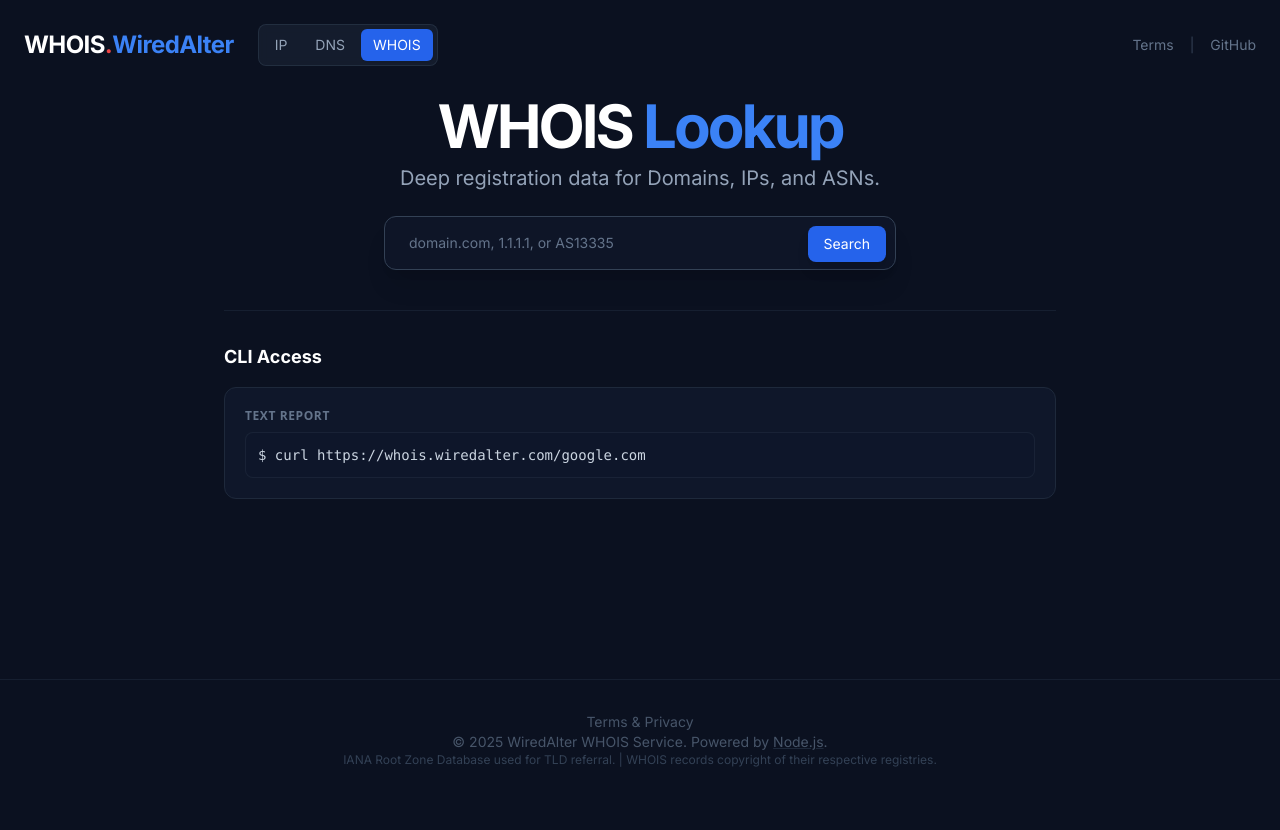
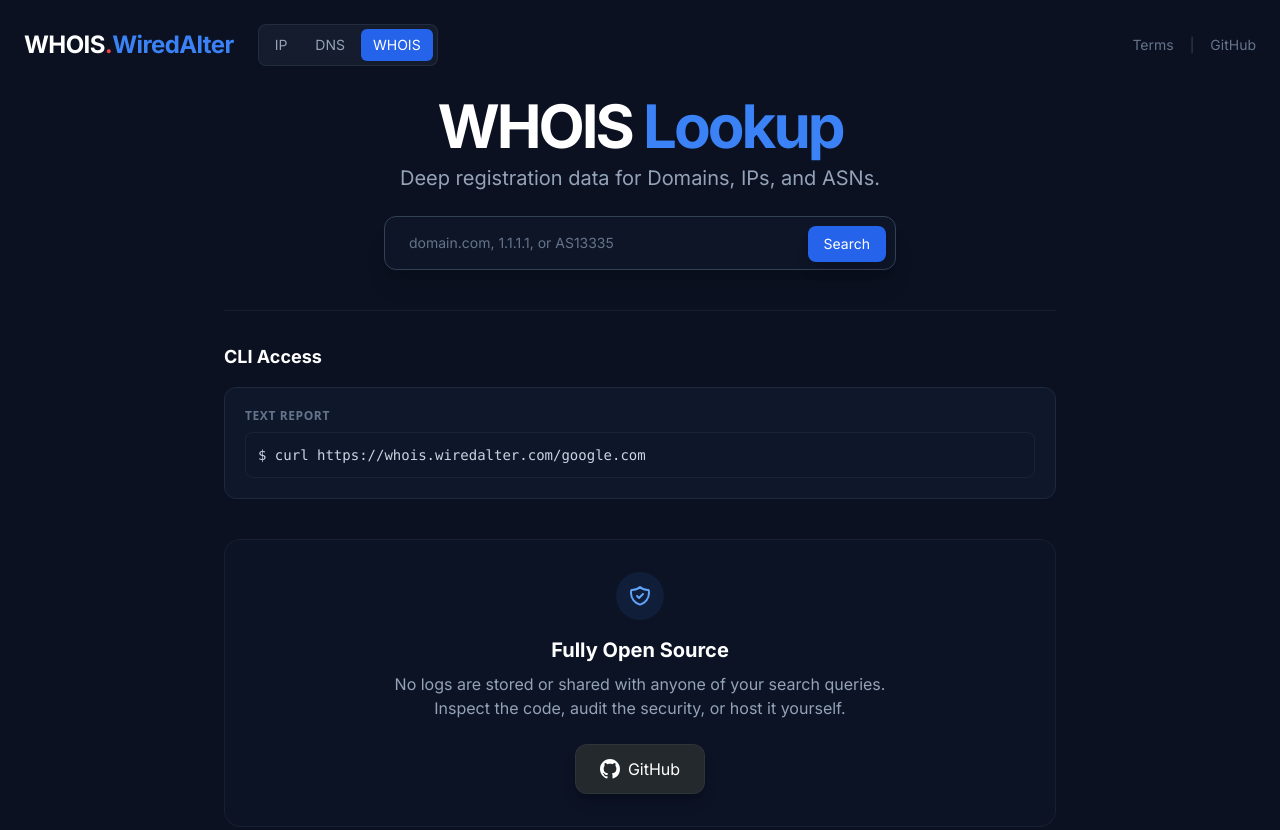
Before and after one commit to buildplan/whois-service, a website: page views/index.html in a window 1280 px wide. Shown: the top 830 px of the page. Before the commit the page ends 800 px from the top, so only its background shows below. Drawn offline with nearby package versions, Linux system fonts and the light colour scheme.

Commit message:
add GitHub link

```diff
--- a/views/index.html
+++ b/views/index.html
@@ -144,6 +144,25 @@
             </div>
         </div>
 
+        <div class="bg-slate-900/50 border border-slate-800/60 rounded-2xl p-8 text-center backdrop-blur-sm">
+            <div class="inline-flex items-center justify-center p-3 bg-blue-500/10 rounded-full mb-4">
+                <svg class="w-6 h-6 text-blue-400" fill="none" stroke="currentColor" viewBox="0 0 24 24">
+                    <path stroke-linecap="round" stroke-linejoin="round" stroke-width="2" d="M9 12l2 2 4-4m5.618-4.016A11.955 11.955 0 0112 2.944a11.955 11.955 0 01-8.618 3.04A12.02 12.02 0 003 9c0 5.591 3.824 10.29 9 11.622 5.176-1.332 9-6.03 9-11.622 0-1.042-.133-2.052-.382-3.016z"></path>
+                </svg>
+            </div>
+            <h3 class="text-xl font-bold text-white mb-2">Fully Open Source</h3>
+            <p class="text-slate-400 mb-6 max-w-lg mx-auto">
+                No logs are stored or shared with anyone of your search queries.
+                Inspect the code, audit the security, or host it yourself.
+            </p>
+            <a href="https://github.com/buildplan/whois-service" target="_blank" class="inline-flex items-center gap-2 px-6 py-3 bg-[#24292e] hover:bg-[#2f363d] text-white rounded-xl font-medium transition-all duration-200 hover:scale-[1.02] shadow-lg shadow-black/20 border border-white/5">
+                <svg class="w-5 h-5" viewBox="0 0 16 16" fill="currentColor">
+                    <path d="M8 0C3.58 0 0 3.58 0 8c0 3.54 2.29 6.53 5.47 7.59.4.07.55-.17.55-.38 0-.19-.01-.82-.01-1.49-2.01.37-2.53-.49-2.69-.94-.09-.23-.48-.94-.82-1.13-.28-.15-.68-.52-.01-.53.63-.01 1.08.58 1.23.82.72 1.21 1.87.87 2.33.66.07-.52.28-.87.51-1.07-1.78-.2-3.64-.89-3.64-3.95 0-.87.31-1.59.82-2.15-.08-.2-.36-1.02.08-2.12 0 0 .67-.21 2.2.82.64-.18 1.32-.27 2-.27.68 0 1.36.09 2 .27 1.53-1.04 2.2-.82 2.2-.82.44 1.1.16 1.92.08 2.12.51.56.82 1.27.82 2.15 0 3.07-1.87 3.75-3.65 3.95.29.25.54.73.54 1.48 0 1.07-.01 1.93-.01 2.2 0 .21.15.46.55.38A8.013 8.013 0 0016 8c0-4.42-3.58-8-8-8z"></path>
+                </svg>
+                GitHub
+            </a>
+        </div>
+
     </main>
 
     <footer class="border-t border-slate-800/60 bg-[#0b1120] py-8 text-center text-slate-600 text-sm">
```
